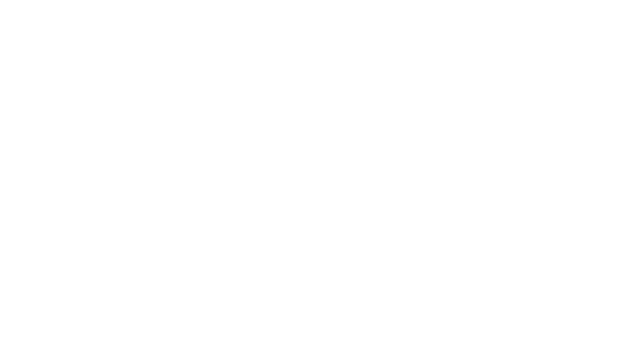
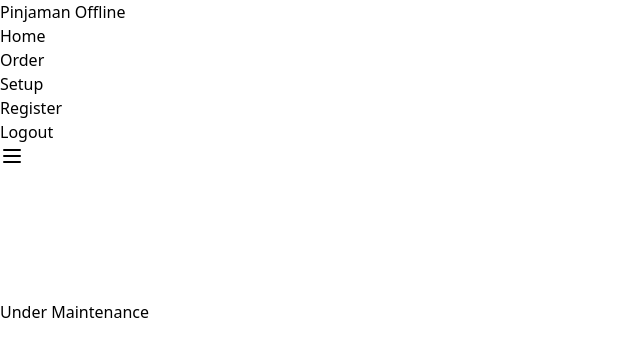
Before and after one commit to Bagoesardhia/kantin-project, a React (Vite) app: page /setup in a window 1280 px wide. Before the commit this address had no page. Shown: the top 356 px of the page, without its empty margins (0-640 px from the left). Built offline with nearby package versions, Linux system fonts and the light colour scheme; what @material-tailwind/react would draw is missing.

Commit message:
Added
08/01/2023

* Added User info and show by Login
* Added Order Screen

```diff
--- a/src/App.jsx
+++ b/src/App.jsx
@@ -10,6 +10,8 @@ import IntroScreen from './components/pages/introPages'
 import DashboardScreen from './components/pages/dashboardScreen'
 import LoginPages from './components/pages/loginPages'
 import RegisterScreen from './components/pages/registerScreen';
+import OrderScreen from './components/pages/orderScreen';
+import SetupScreen from './components/pages/setupScreen';
 
 function App() {
 
@@ -20,8 +22,10 @@ function App() {
           <Route path="/" element={<LoginPages />} />
           <Route path="/intro" element={<IntroScreen />} />
           <Route path="/dashboard" element={<DashboardScreen />} />
-          <Route path="/loginPages" element={<LoginPages/>} />
+          {/* <Route path="/loginPages" element={<LoginPages/>} /> */}
           <Route path="/register" element={<RegisterScreen/>} />
+          <Route path="/order" element={<OrderScreen/>} />
+          <Route path="/setup" element={<SetupScreen/>} />
         </Routes>
       </BrowserRouter>
     </div>
--- a/src/components/pages/dashboardScreen.jsx
+++ b/src/components/pages/dashboardScreen.jsx
@@ -5,12 +5,14 @@ import Find from "../utilities/find";
 import Tabs from "../utilities/tabs";
 
 export default function dashboardScreen() {
+  var name = JSON.parse(localStorage.getItem("list"));
   return (
     <div className="dashboardScreen">
       <div className="navbar">
         <Navbar />
       </div>
       <div className="mt-4">
+        <p>Welcome {name}</p>
         <Find />
       </div>
     </div>
--- /dev/null
+++ b/src/components/pages/orderScreen.jsx
@@ -0,0 +1,17 @@
+import React from 'react'
+
+import Navbar from "../utilities/navbar";
+import CollateralForm from "../utilities/collateralForm";
+
+export default function orderScreen () {
+    return(
+        <div className='orderScreen'>
+            <div>
+                <Navbar/>
+            </div>
+            <div className='mt-4'>
+                <CollateralForm/>
+            </div>
+        </div>
+    )
+}
--- /dev/null
+++ b/src/components/pages/setupScreen.jsx
@@ -0,0 +1,16 @@
+import React from 'react';
+
+import Navbar from "../utilities/navbar";
+
+export default function setupScreen () {
+    return(
+        <div className='setupScreen'>
+            <div>
+                <Navbar/>
+            </div>
+            <div className='w-80 mx-auto mt-5'>
+                <h1> Under Maintenance</h1>
+            </div>
+        </div>
+    )
+}
--- /dev/null
+++ b/src/components/utilities/collateralForm.jsx
@@ -0,0 +1,34 @@
+import React from "react";
+
+import { Select, Option } from "@material-tailwind/react";
+import { useEffect, useState } from "react";
+
+export default function collateralForm() {
+
+    const [coll, setColl] = useState([{'name':'','id':''}])
+
+    useEffect(() => {
+        const fetchData = async () => {
+            const response = await fetch('http://localhost:5522/api/v1//coll/item')
+            const newData = await response.json()
+            setColl('')
+            setColl(newData)
+            console.log(newData)
+        }
+        fetchData()
+    },[])
+
+  return (
+    <div className="collateralForm">
+        <div className="w-80 mx-auto">
+          <Select label="Collateral">
+          {coll.map(Coll => (
+              <Option value={Coll.coll_name} >{Coll.coll_name}</Option>
+
+              ))
+              }
+          </Select>
+      </div>
+    </div>
+  );
+}
--- a/src/components/utilities/loginForm.jsx
+++ b/src/components/utilities/loginForm.jsx
@@ -9,7 +9,7 @@ export default function loginForm() {
   const [name, setName] = useState("");
   const history = useHistory();
   useEffect(() => {
-    if (localStorage.getItem("user-info")) {
+    if (localStorage.getItem("list")) {
       // history.push("/dashboard")
       console.log("berhasil");
     }
@@ -31,8 +31,10 @@ export default function loginForm() {
       body: JSON.stringify(item),
     });
     result = await result.json();
-    localStorage.setItem("user-info", JSON.stringify(result));
-    console.log(result);
+
+    localStorage.setItem("list", JSON.stringify(item.name));
+    console.log(localStorage);
+    console.log(result.id)
 
     if (!result.user) {
       swal.fire({
--- a/src/components/utilities/navbar.jsx
+++ b/src/components/utilities/navbar.jsx
@@ -13,6 +13,9 @@ export default function navbar() {
   // Create Temporary Variable Condition Mobile View
   const [openNav, setOpenNav] = useState(false);
 
+  // Get name by Login
+  var name = JSON.parse(localStorage.getItem("list"));
+
   // Create Function Condition Screen
   useEffect(() => {
     window.addEventListener(
@@ -20,6 +23,10 @@ export default function navbar() {
       () => window.innerWidth >= 960 && setOpenNav(false)
     );
   }, []);
+
+  async function logout() {
+    localStorage.removeItem('list');
+  }
 
   // Function Get List of Navbar
   const navList = (
@@ -30,7 +37,7 @@ export default function navbar() {
         color="blue-gray"
         className="p-1 font-normal"
       >
-        <a href="/" className="flex item-center">
+        <a href="/dashboard" className="flex item-center">
           Home
         </a>
       </Typography>
@@ -40,7 +47,17 @@ export default function navbar() {
         color="blue-gray"
         className="p-1 font-normal"
       >
-        <a href="/details" className="flex item-center">
+        <a href="/order" className="flex item-center">
+          Order
+        </a>
+      </Typography>
+      <Typography
+        as="li"
+        variant="small"
+        color="blue-gray"
+        className="p-1 font-normal"
+      >
+        <a href="/setup" className="flex item-center">
           Setup
         </a>
       </Typography>
@@ -52,6 +69,17 @@ export default function navbar() {
       >
         <a href="/register" className="flex item-center">
           Register
+        </a>
+      </Typography>
+      <Typography
+        as="li"
+        variant="small"
+        color="blue-gray"
+        className="p-1 font-normal"
+        onClick={logout}
+      >
+        <a href="/" className="flex item-center">
+          Logout
         </a>
       </Typography>
     </ul>
@@ -67,7 +95,7 @@ export default function navbar() {
             variant="small"
             className="mr-4 cursor-pointer py-1.5 font-normal"
           >
-            <span>Kantin Kreasi</span>
+            <span>Pinjaman Offline</span>
           </Typography>
           <div className="hidden lg:block">{navList}</div>
           <IconButton
```
